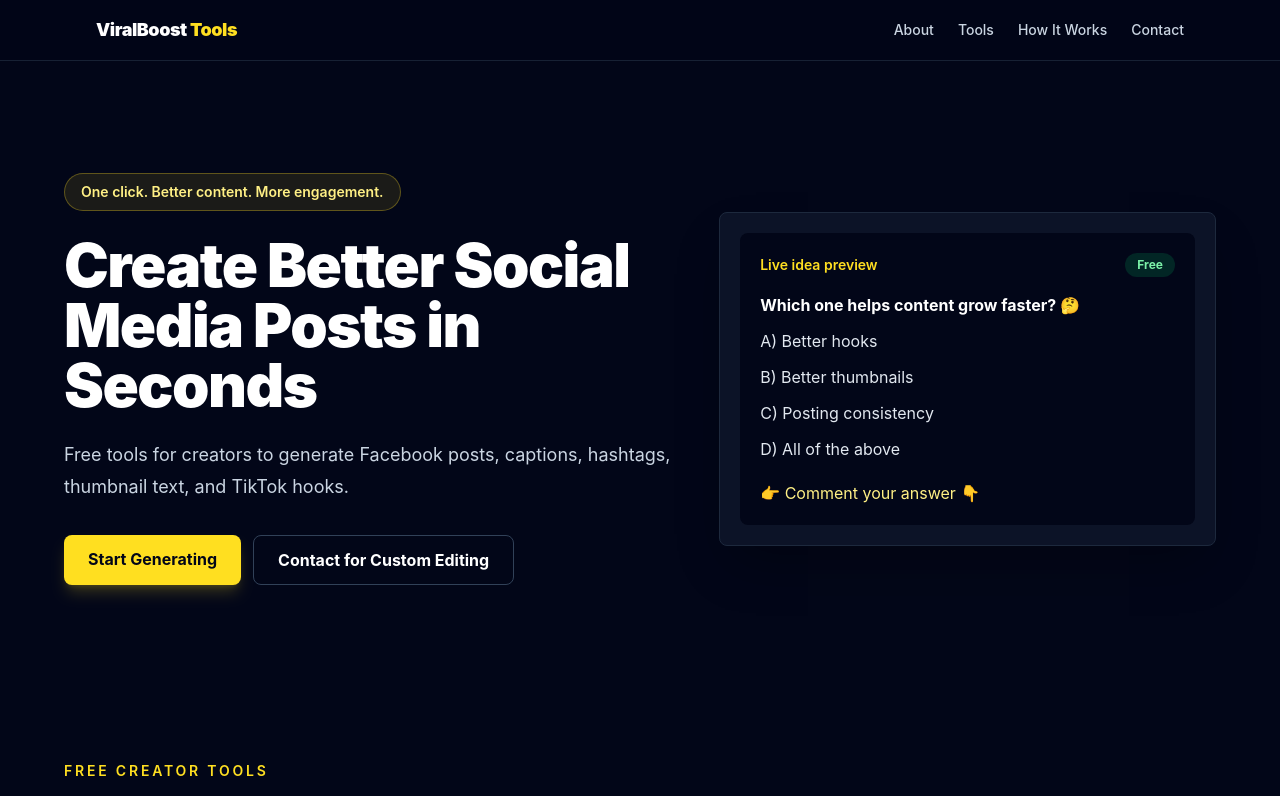
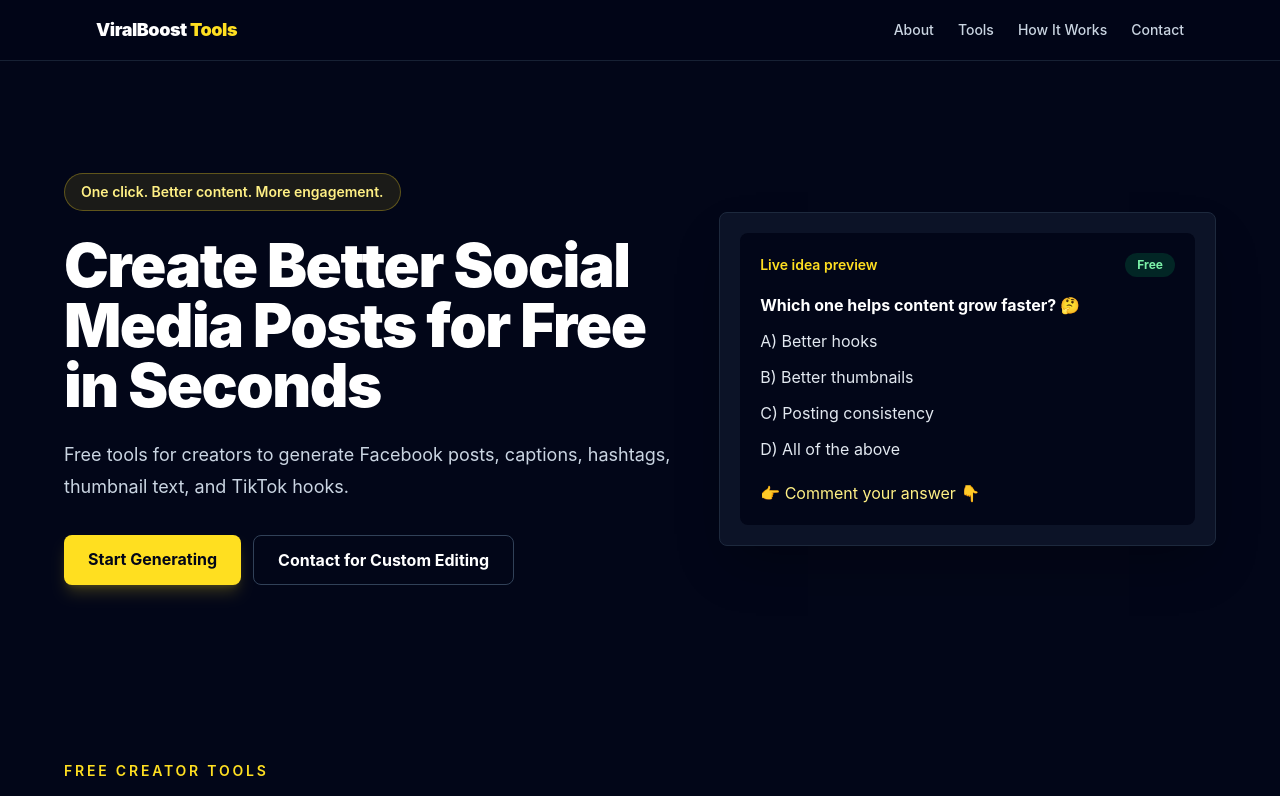
Before and after one commit to yasithh1/viralboost-tools, a React (Vite) app: page / in a window 1280 px wide. Shown: the top 796 px of the page. Built offline with nearby package versions, Linux system fonts and the light colour scheme.

Commit message:
update website titles

```diff
--- a/src/components/Hero.jsx
+++ b/src/components/Hero.jsx
@@ -8,7 +8,7 @@
             One click. Better content. More engagement.
           </p>
           <h1 className="mt-6 max-w-3xl text-4xl font-black tracking-tight text-white sm:text-5xl lg:text-6xl">
-            Create Better Social Media Posts in Seconds
+            Create Better Social Media Posts for Free in Seconds
           </h1>
           <p className="mt-6 max-w-2xl text-lg leading-8 text-slate-300">
             Free tools for creators to generate Facebook posts, captions,
```
